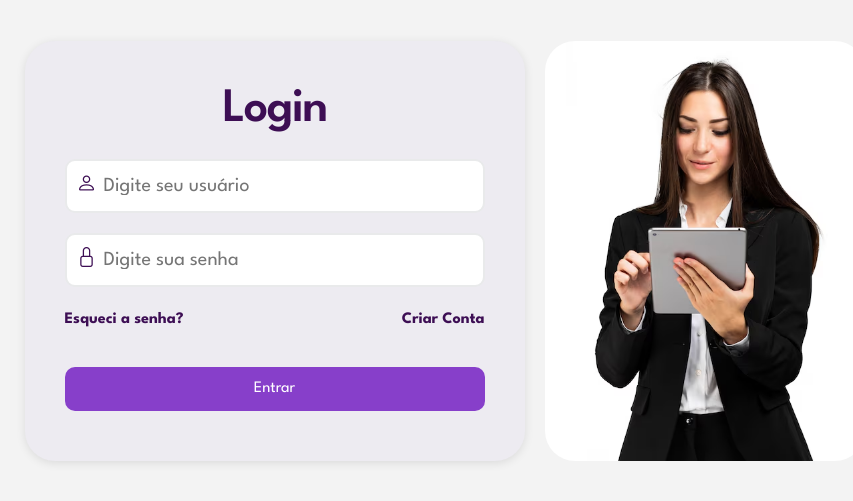
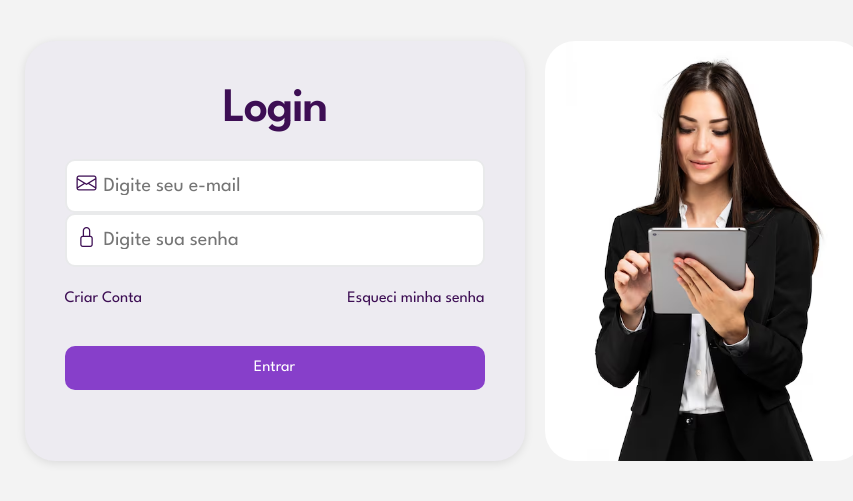
Before and after one commit to MislaLuna/projetoweb, a React (Vite) app: page /login in a window 1280 px wide. Shown: the part 209-710 px from the top of the page, without its empty margins (141-994 px from the left). Built offline with nearby package versions, Linux system fonts and the light colour scheme; no server answers.

Commit message:
ligação login com api

```diff
--- a/src/pages/Login/login.jsx
+++ b/src/pages/Login/login.jsx
@@ -1,97 +1,72 @@
-import React, { useState, useEffect } from 'react'; // Importando useState e useEffect
+import React, { useState } from 'react';
 import '../../css/bootstrap.min.css';
 import '../../css/bootstrap-icons.css';
-import '../../css/login.css'; // Caso seu CSS esteja separado
-import { useNavigate } from 'react-router-dom'; // Importando useNavigate
+import '../../css/login.css';
+import { useNavigate } from 'react-router-dom';
 
 const LoginPage = () => {
-    const navigate = useNavigate(); // Hook para navegação
-    const [data, setData] = useState([]); // Estado para armazenar dados da API
-    const [username, setUsername] = useState(''); // Estado para o nome de usuário
-    const [password, setPassword] = useState(''); // Estado para a senha
+    const navigate = useNavigate();
+    const [email, setEmail] = useState('');
+    const [password, setPassword] = useState('');
 
-    // Efeito para buscar dados da API
-    useEffect(() => {
-        const fetchData = async () => {
+    const handleLogin = async (e) => {
+        e.preventDefault();
+
+        if (email && password) {
             try {
-                const response = await fetch('http://localhost:8080'); // URL da API
-                if (!response.ok) {
-                    throw new Error('Erro na rede');
-                }
-                const result = await response.json();
-                setData(result);
-            } catch (error) {
-                console.error('Erro ao buscar dados:', error);
-            }
-        };
-
-        fetchData();
-    }, []); // Executa apenas uma vez ao montar o componente
-
-    // Função para lidar com o login
- const handleLogin = async (e) => {
-    e.preventDefault(); // Previne o comportamento padrão do formulário
-
-    if (username && password) {
-        try {
-            const response = await fetch('http://localhost:8080/usuarios', {
-                method: 'GET',
+                const response = await fetch('http://localhost:8080/usuarios/login', {
+                    method: 'POST',
                     headers: {
                         'Content-Type': 'application/json',
                     },
-                body: JSON.stringify({ username, password }),
+                    body: JSON.stringify({ email, senha: password }),
                 });
 
-            if (!response.ok) {
-                throw new Error('Erro ao fazer login');
+                if (response.ok) {
+                    const user = await response.json();
+                    console.log('Login bem-sucedido:', user);
+                    navigate('/inicio');
+                } else {
+                    const error = await response.text();
+                    alert(`Erro ao fazer login: ${error}`);
                 }
-
-            const result = await response.json();
-            // Supondo que a API retorne um token ou uma confirmação
-            console.log('Login bem-sucedido:', result);
-            navigate('/inicio'); // Redireciona para a página inicial
             } catch (error) {
                 console.error('Erro ao fazer login:', error);
-            alert('Login falhou! Verifique suas credenciais.');
+                alert('Erro de conexão. Tente novamente.');
             }
         } else {
             alert('Por favor, preencha todos os campos.');
         }
     };
+
     return (
         <div className="login-container">
             <div className="login-form">
                 <h2>Login</h2>
                 <form onSubmit={handleLogin}>
-                    <div className="form-group">
                     <div className="input-group">
-                            <i className="bi bi-person" />
+                        <i className="bi bi-envelope" />
                         <input
-                                type="text"
-                                id="username"
-                                placeholder="Digite seu usuário"
-                                value={username}
-                                onChange={(e) => setUsername(e.target.value)} // Atualiza o estado
-                                required // Campo obrigatório
+                            type="email"
+                            placeholder="Digite seu e-mail"
+                            value={email}
+                            onChange={(e) => setEmail(e.target.value)}
+                            required
                         />
                     </div>
-                    </div>
-                    <div className="form-group">
                     <div className="input-group">
                         <i className="bi bi-lock" />
                         <input
                             type="password"
-                                id="password"
                             placeholder="Digite sua senha"
                             value={password}
-                                onChange={(e) => setPassword(e.target.value)} // Atualiza o estado
-                                required // Campo obrigatório
+                            onChange={(e) => setPassword(e.target.value)}
+                            required
                         />
                     </div>
-                    </div>
                     <div className="footer-links">
-                        <a href="#" className="forgot-password-link">Esqueci a senha?</a>
-                        <a href="/contanova" className="forgot-password-link">Criar Conta</a>
+                        <a href="/contanova">Criar Conta</a>
+                        <a href="#">Esqueci minha senha</a>
                     </div>
                     <button type="submit">Entrar</button>
                 </form>
```
Lines whose indentation alone changed are shown as unchanged.
